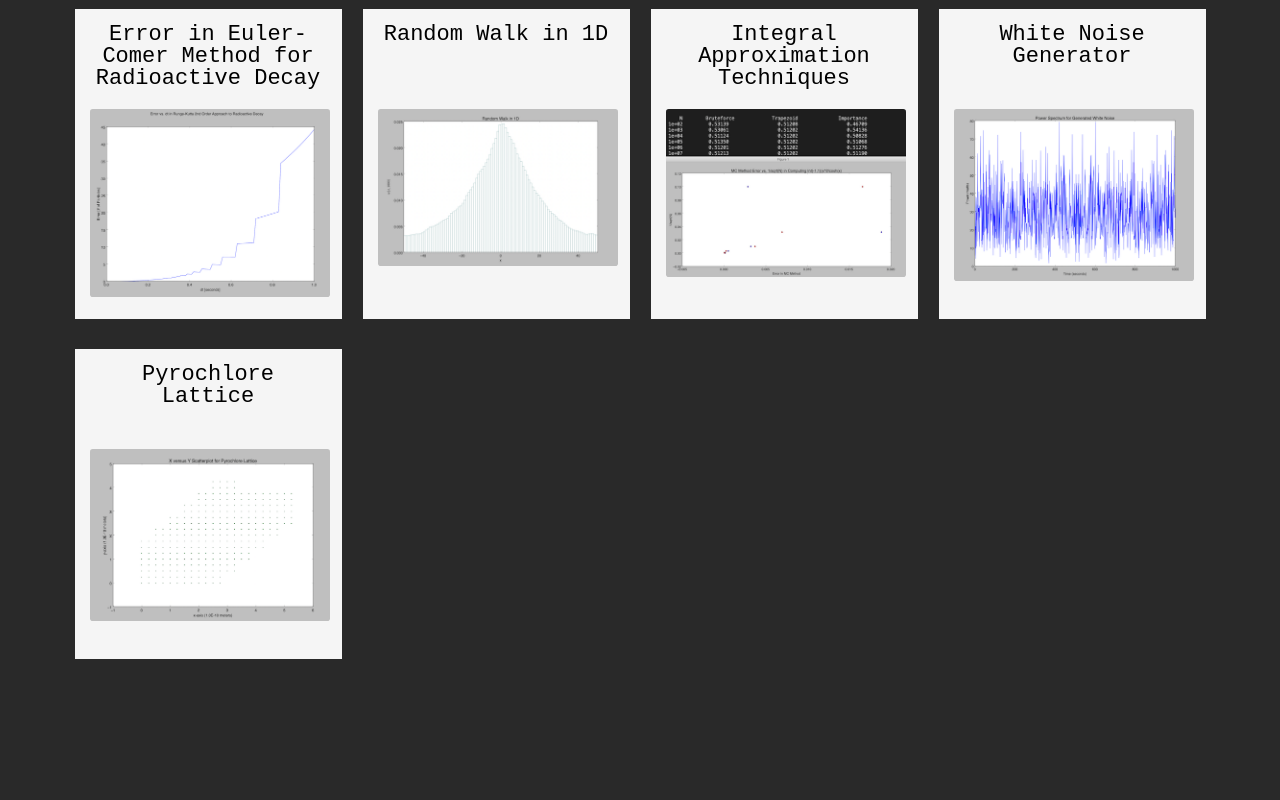
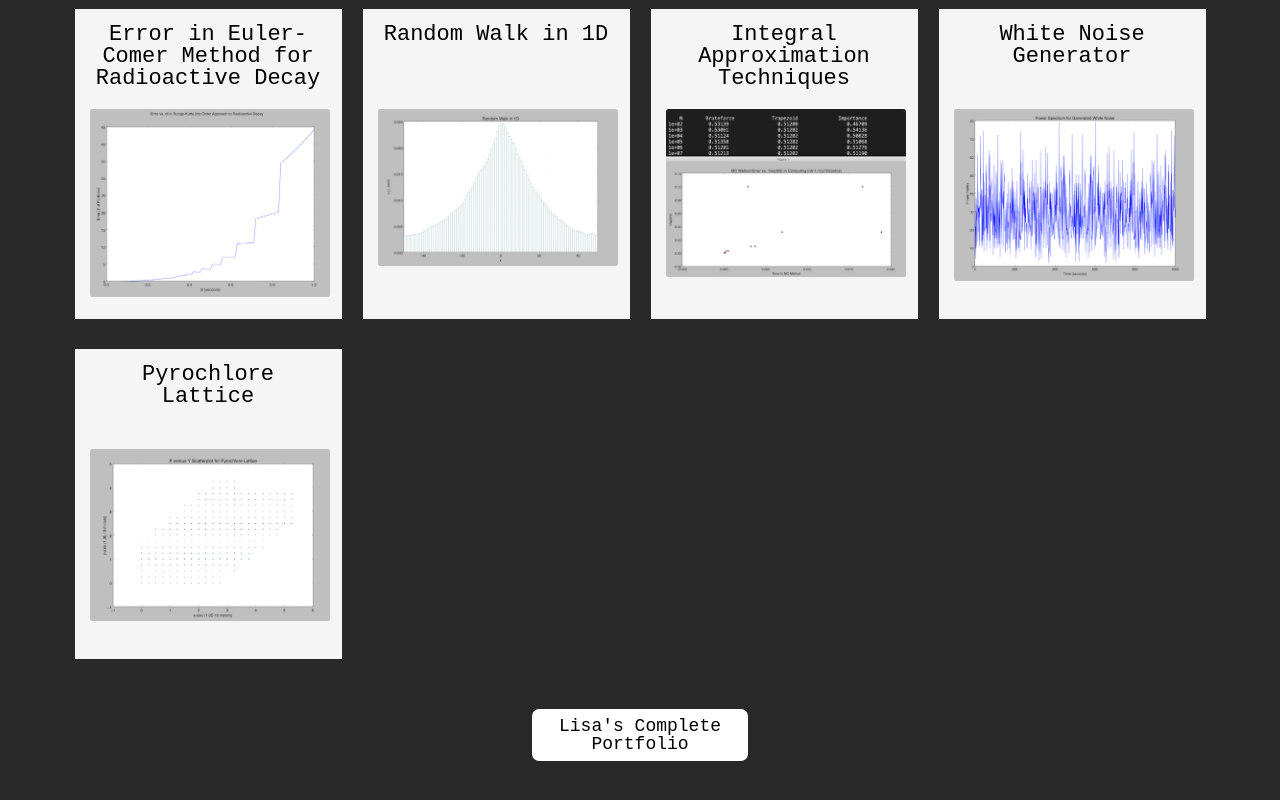
Before and after one commit to licarpen/computational-modeling, a React app: page / in a window 1280 px wide. Shown: the part 866-1666 px from the top of the page. Before the commit the page ends 1525 px from the top, so only its background shows below. Built offline with nearby package versions, Linux system fonts and the light colour scheme.

Commit message:
add Footer with link to portfolio website on PortfolioList

```diff
--- /dev/null
+++ b/src/components/footer/Footer.css
@@ -0,0 +1,21 @@
+.Footer{
+  margin-top: 50px;
+  margin-bottom: 50px;
+  a{
+    font-family: 'Courier New', Courier, monospace;
+    display: block;
+    color: black;
+    background: white;
+    border-radius: 0.4em;
+    text-decoration: none;
+    width: 200px;
+    margin: auto;
+    padding: 8px;
+    font-size: 18px;
+    text-align: center;
+  }
+
+  a:hover{
+    border: 5px white solid;
+  }
+}
--- /dev/null
+++ b/src/components/footer/Footer.js
@@ -0,0 +1,12 @@
+import React from 'react';
+import styles from './Footer.css';
+
+const Footer = () => {
+  return (
+    <div className={styles.Footer}>
+      <a href='https://carpentercode.netlify.com/' target='_blank' rel='noopener noreferrer' >Lisa&apos;s Complete Portfolio</a>
+    </div>
+  );
+};
+
+export default Footer;
--- a/src/components/portfolio/PortfolioList.js
+++ b/src/components/portfolio/PortfolioList.js
@@ -2,6 +2,7 @@ import React from 'react';
 import styles from './PortfolioList.css';
 import { Link } from 'react-router-dom';
 import { models } from '../../data/models';
+import Footer from '../footer/Footer';
 
 const PortfolioList = () => {
   const portfolioItemElements = models.map(item => (
@@ -17,9 +18,12 @@ const PortfolioList = () => {
   ));
 
   return (
-    <ul className={styles.PortfolioList}>
-      {portfolioItemElements}
-    </ul>
+    <>
+      <ul className={styles.PortfolioList}>
+        {portfolioItemElements}
+      </ul>
+      <Footer />
+    </>
   );
 };
 
```
